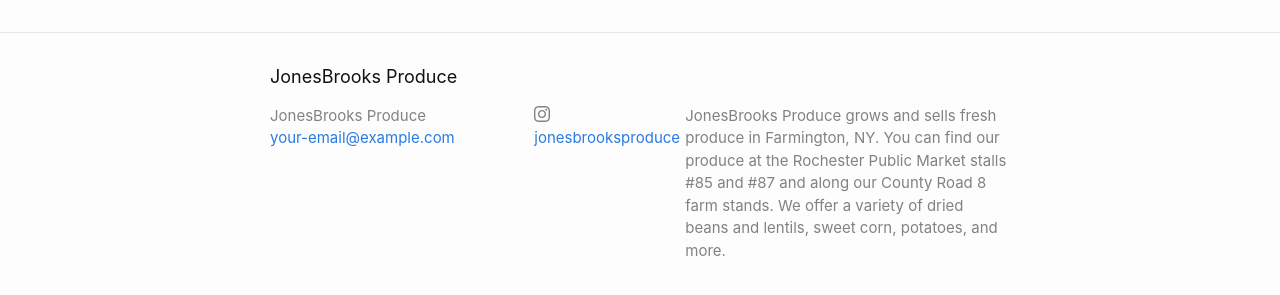
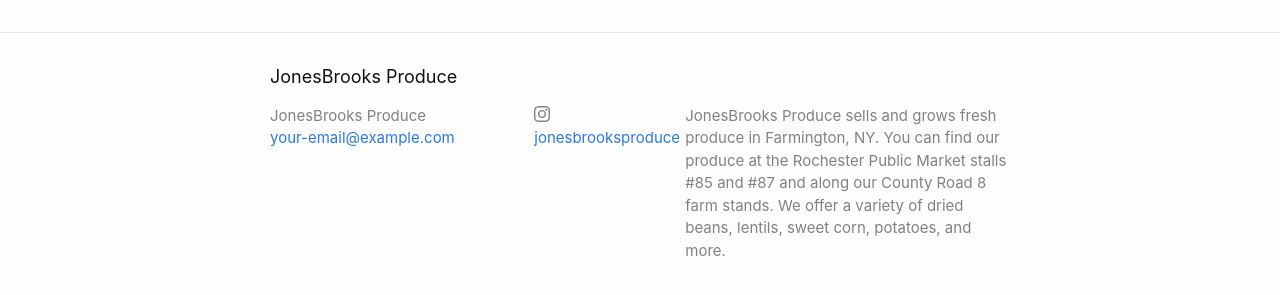
Before and after one commit to PaulSolt/JonesBrooksProduce.com, a Jekyll site: the page built from _posts/2021-12-01-winter-season-update.md, in a window 1280 px wide. Shown: the part 578-873 px from the top of the page. Built offline with Jekyll 4.4.1, drawn with Linux system fonts in a browser that asks for light colours.

Commit message:
Updated site with favicon, content, and renamed files

```diff
--- a/_config.yml
+++ b/_config.yml
@@ -21,16 +21,20 @@
 title: JonesBrooks Produce
 email: your-email@example.com
 description: >- # this means to ignore newlines until "baseurl:"
-  JonesBrooks Produce grows and sells fresh produce in Farmington, NY. You can find our
+  JonesBrooks Produce sells and grows fresh produce in Farmington, NY. You can find our
   produce at the Rochester Public Market stalls #85 and #87 and along our County Road 8 farm stands.
-  We offer a variety of dried beans and lentils, sweet corn, potatoes, and more.
-
+  We offer a variety of dried beans, lentils, sweet corn, potatoes, and more.
 baseurl: "" # the subpath of your site, e.g. /blog
 url: "jonesbrooksproduce.com" # the base hostname & protocol for your site, e.g. http://example.com
 instagram_username: jonesbrooksproduce
+phone: 585-734-2152
 
 # Build settings
 theme: minima
+
+#minima:
+#  skin: dark
+
 plugins:
   - jekyll-feed
 
--- a/_includes/head.html
+++ b/_includes/head.html
@@ -8,4 +8,14 @@
   {%- if jekyll.environment == 'production' and site.google_analytics -%}
     {%- include google-analytics.html -%}
   {%- endif -%}
+
+  <link rel="apple-touch-icon" sizes="76x76" href="/assets/favicon/apple-touch-icon.png">
+  <link rel="icon" type="image/png" sizes="32x32" href="/assets/favicon/favicon-32x32.png">
+  <link rel="icon" type="image/png" sizes="16x16" href="/assets/favicon/favicon-16x16.png">
+  <link rel="manifest" href="/assets/favicon/site.webmanifest">
+  <link rel="mask-icon" href="/assets/favicon/safari-pinned-tab.svg" color="#228b22">
+  <link rel="shortcut icon" href="/assets/favicon/favicon.ico">
+  <meta name="msapplication-TileColor" content="#da532c">
+  <meta name="msapplication-config" content="/assets/favicon/browserconfig.xml">
+  <meta name="theme-color" content="#ffffff">
 </head>
--- a/_sass/minima.scss
+++ b/_sass/minima.scss
@@ -4,6 +4,7 @@
 
 $base-font-family: -apple-system, BlinkMacSystemFont, "Segoe UI", Roboto, Helvetica, Arial, sans-serif, "Apple Color Emoji", "Segoe UI Emoji", "Segoe UI Symbol" !default;
 $base-font-size:   16px !default;
+// $base-font-size:   20px !default;
 $base-font-weight: 400 !default;
 $small-font-size:  $base-font-size * 0.875 !default;
 $base-line-height: 1.5 !default;
--- a/_sass/minima/_base.scss
+++ b/_sass/minima/_base.scss
@@ -133,7 +133,7 @@ blockquote {
   border-left: 4px solid $grey-color-light;
   padding-left: $spacing-unit / 2;
   @include relative-font-size(1.125);
-  letter-spacing: -1px;
+  letter-spacing: 0px;
   font-style: italic;
 
   > :last-child {
--- /dev/null
+++ b/assets/css/style.scss
@@ -0,0 +1,5 @@
+---
+---
+
+// @import "minima/skins/{{ site.minima.skin | default: 'classic' }}";
+// @import "minima/initialize";
```
Also changed, not shown: _layouts/home.html (+4 -3 lines), about.markdown (deleted, +0 -16 lines), about.md (added, +36 -0 lines), assets/favicon/browserconfig.xml (added, +9 -0 lines), index.markdown (deleted, +0 -30 lines), index.md (added, +53 -0 lines), assets/favicon/android-chrome-96x96.png (added), assets/favicon/apple-touch-icon.png (added), assets/favicon/favicon-16x16.png (added), assets/favicon/favicon-32x32.png (added), assets/favicon/favicon.ico (added), assets/favicon/mstile-150x150.png (added), assets/favicon/safari-pinned-tab.svg (added), assets/favicon/site.webmanifest (added).
